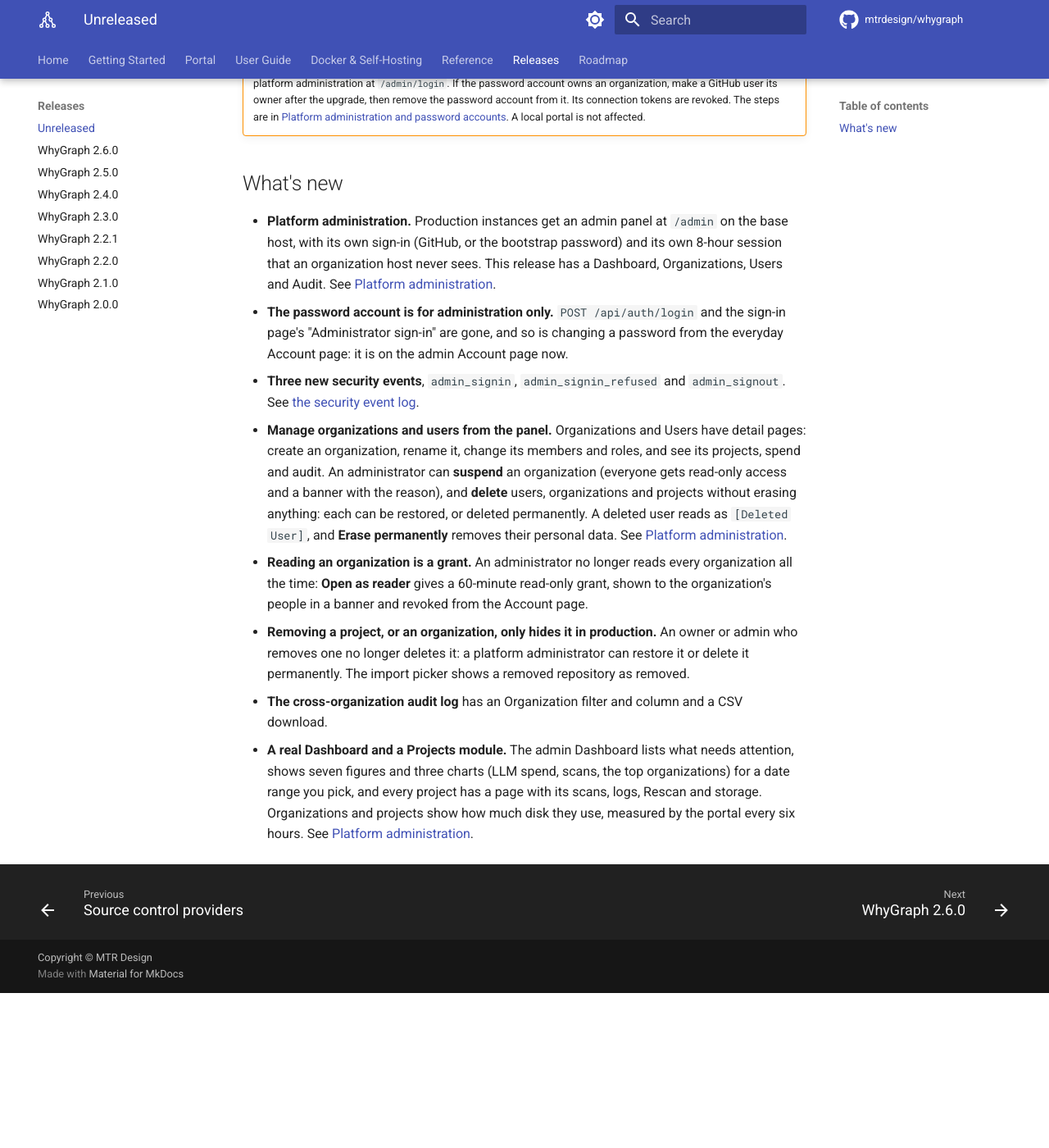
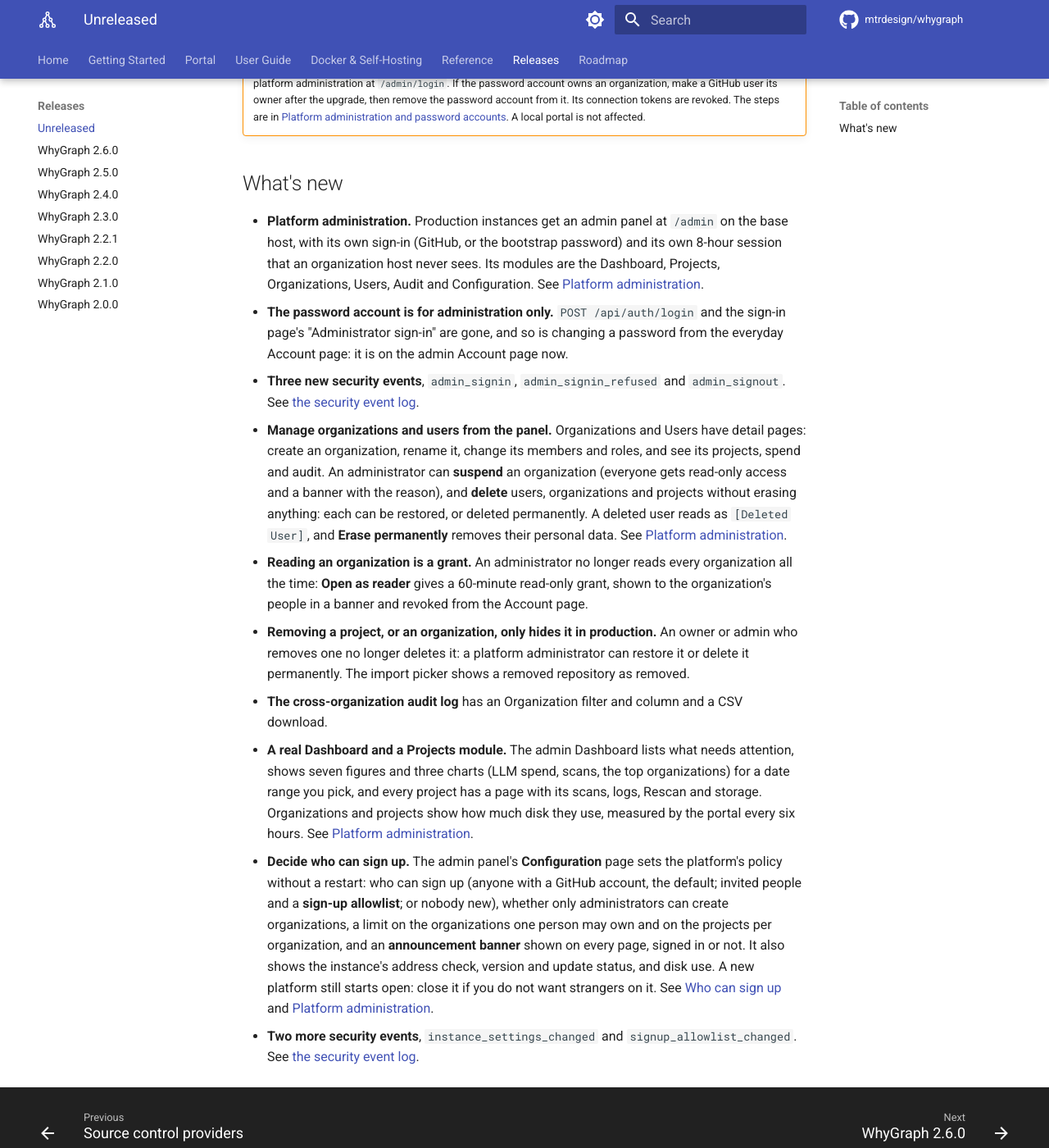
Before and after one commit to mtrdesign/whygraph, an MkDocs documentation site: the page built from docs/releases/unreleased.md, in a window 1280 px wide and 1400 px high, scrolled down 252 px. Shown: the whole window at 82% size. Built offline with MkDocs 1.6.1 and Material for MkDocs 9.7.7, drawn with Linux system fonts in a browser that asks for light colours; comment, search, counter and statistics services are not loaded; before the commit the page ends 1463 px from its top, so only the background shows below that.

Commit message:
Release notes: platform configuration and sign-up policy

```diff
--- a/docs/releases/unreleased.md
+++ b/docs/releases/unreleased.md
@@ -14,7 +14,8 @@ Changes that are on `main` and not in a release yet.
 
 - **Platform administration.** Production instances get an admin panel at `/admin` on the base host,
   with its own sign-in (GitHub, or the bootstrap password) and its own 8-hour session that an
-  organization host never sees. This release has a Dashboard, Organizations, Users and Audit. See
+  organization host never sees. Its modules are the Dashboard, Projects, Organizations, Users, Audit
+  and Configuration. See
   [Platform administration](../deploy/administration.md).
 - **The password account is for administration only.** `POST /api/auth/login` and the sign-in page's
   "Administrator sign-in" are gone, and so is changing a password from the everyday Account page: it is
@@ -40,3 +41,13 @@ Changes that are on `main` and not in a release yet.
   and every project has a page with its scans, logs, Rescan and storage. Organizations and projects
   show how much disk they use, measured by the portal every six hours. See
   [Platform administration](../deploy/administration.md#dashboard).
+- **Decide who can sign up.** The admin panel's **Configuration** page sets the platform's policy
+  without a restart: who can sign up (anyone with a GitHub account, the default; invited people and a
+  **sign-up allowlist**; or nobody new), whether only administrators can create organizations, a limit
+  on the organizations one person may own and on the projects per organization, and an **announcement
+  banner** shown on every page, signed in or not. It also shows the instance's address check, version
+  and update status, and disk use. A new platform still starts open: close it if you do not want
+  strangers on it. See [Who can sign up](../deploy/production.md#sign-up) and
+  [Platform administration](../deploy/administration.md#configuration).
+- **Two more security events**, `instance_settings_changed` and `signup_allowlist_changed`. See
+  [the security event log](../deploy/production.md#the-security-event-log).
```
